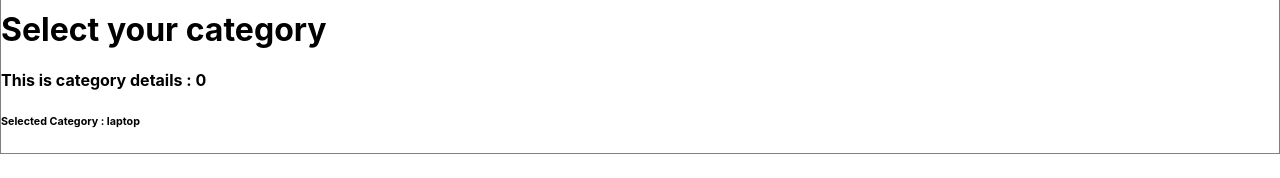
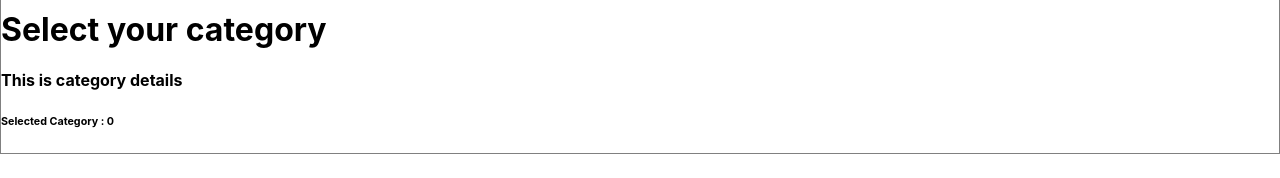
Before and after one commit to mimnets/my-scss-react, a React (Create React App) app: page / in a window 1280 px wide. Shown: the part 213-391 px from the top of the page. Built offline with nearby package versions, Linux system fonts and the light colour scheme.

Commit message:
context API concept little bit clear

```diff
--- a/src/App.js
+++ b/src/App.js
@@ -10,10 +10,10 @@ export const CategoryContext = createContext();
 function App() {
   const [count, setCount] = useState(0)
   return (
-    <CategoryContext.Provider value="laptop">
+    <CategoryContext.Provider value={count}>
       <p>App count : {count}</p>
       <Header count = {count} setCount = {setCount}></Header>
-      <Home count={count}></Home>
+      <Home></Home>
       <Shipment></Shipment>
     </CategoryContext.Provider>
   );
--- a/src/components/Home/Categories/Categories.js
+++ b/src/components/Home/Categories/Categories.js
@@ -1,12 +1,11 @@
 import React from 'react';
 import CategoryDetail from '../CategoryDetail/CategoryDetail';
 
-const Categories = (props) => {
-    const {count} = props;
+const Categories = () => {
     return (
         <div>
             <h1>Select your category</h1>
-            <CategoryDetail count={count}></CategoryDetail>
+            <CategoryDetail></CategoryDetail>
         </div>
     );
 };
--- a/src/components/Home/CategoryDetail/CategoryDetail.js
+++ b/src/components/Home/CategoryDetail/CategoryDetail.js
@@ -1,12 +1,11 @@
 import React, { useContext } from 'react';
 import { CategoryContext } from '../../../App';
 
-const CategoryDetail = (props) => {
+const CategoryDetail = () => {
     const category = useContext(CategoryContext);
-    const {count} = props;
     return (
         <div>
-            <h4>This is category details : {count}</h4>
+            <h4>This is category details</h4>
             <h6>Selected Category : {category}</h6>
         </div>
     );
--- a/src/components/Home/Home.js
+++ b/src/components/Home/Home.js
@@ -1,12 +1,14 @@
 import React from 'react';
 import Categories from './Categories/Categories';
+import { useContext } from 'react';
+import { CategoryContext } from '../../App';
 
-const Home = (props) => {
-    const {count} = props;
+const Home = () => {
+    const category = useContext(CategoryContext);
     return (
         <div style={{border: '1px solid gray'}}>
-            <h1>This is  home : {count}</h1>
-            <Categories count = {count}></Categories>
+            <h1>This is  home : {category}</h1>
+            <Categories></Categories>
         </div>
     );
 };
```
